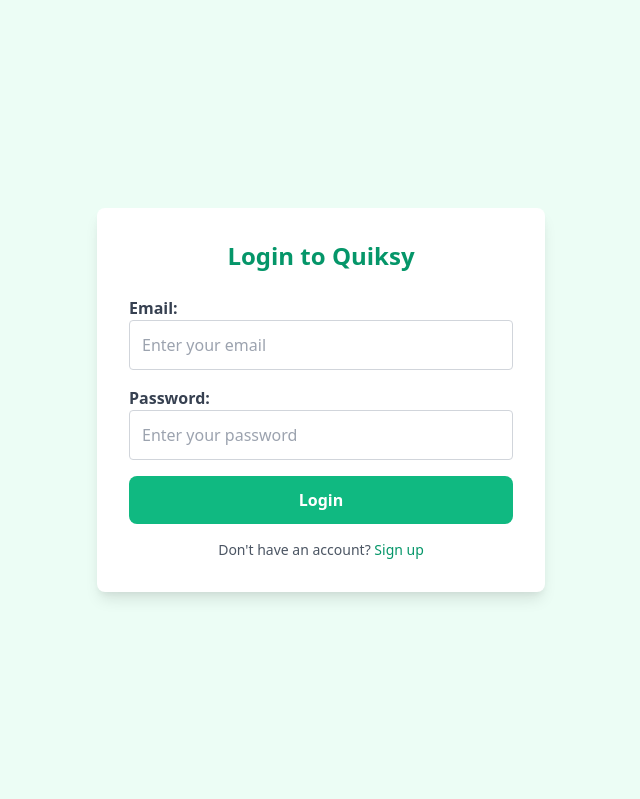
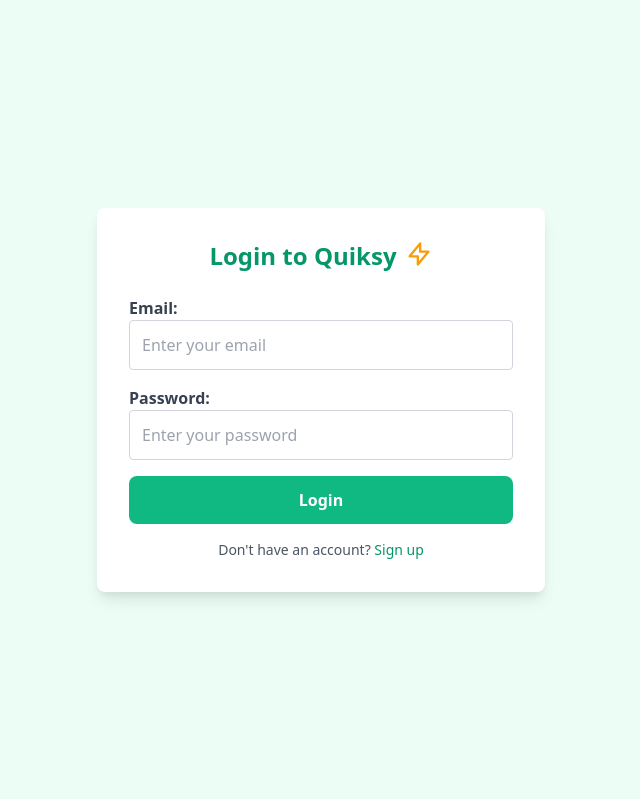
Before and after one commit to sinaa07/Quiksy, a PHP site: page /login.php in a window 1280 px wide. Shown: the part 66-865 px from the top of the page, without its empty margins (319-959 px from the left). Run offline with PHP 8.4, Linux system fonts and the light colour scheme.

Commit message:
added logo near the login text

```diff
--- a/login.php
+++ b/login.php
@@ -32,7 +32,13 @@
   <!-- Login Form -->
   <section class="flex items-center justify-center min-h-screen bg-green-50">
     <div class="bg-white p-8 rounded-lg shadow-lg w-full max-w-md">
-      <h2 class="text-2xl font-bold text-green-600 text-center mb-6">Login to Quiksy</h2>
+      <div class="flex flex-row justify-center space-x-2">
+      <h2 class="text-2xl font-bold text-green-600 mb-6">Login to Quiksy</h2>
+        <!-- Stylish Lightning Icon to the Right -->
+        <svg xmlns="http://www.w3.org/2000/svg" class="h-7 w-7 text-yellow-500" fill="none" viewBox="0 0 24 24" stroke="currentColor">
+          <path stroke-linecap="round" stroke-linejoin="round" stroke-width="2" d="M13 10V3L4 14h7v7l9-11h-7z" />
+        </svg>
+      </div>
 
       <form action="login_process.php" method="POST" class="space-y-4">
         <div>
```
